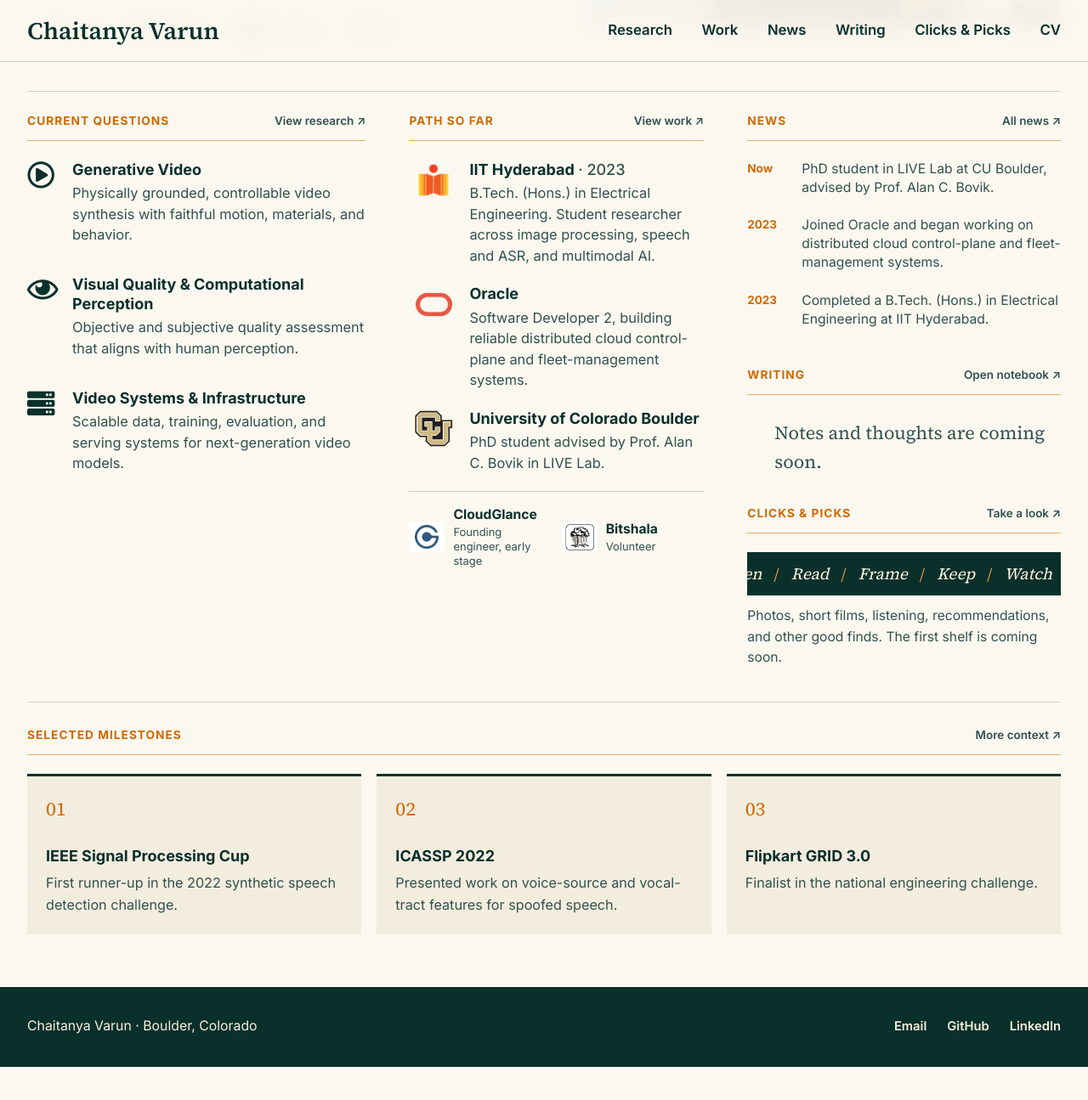
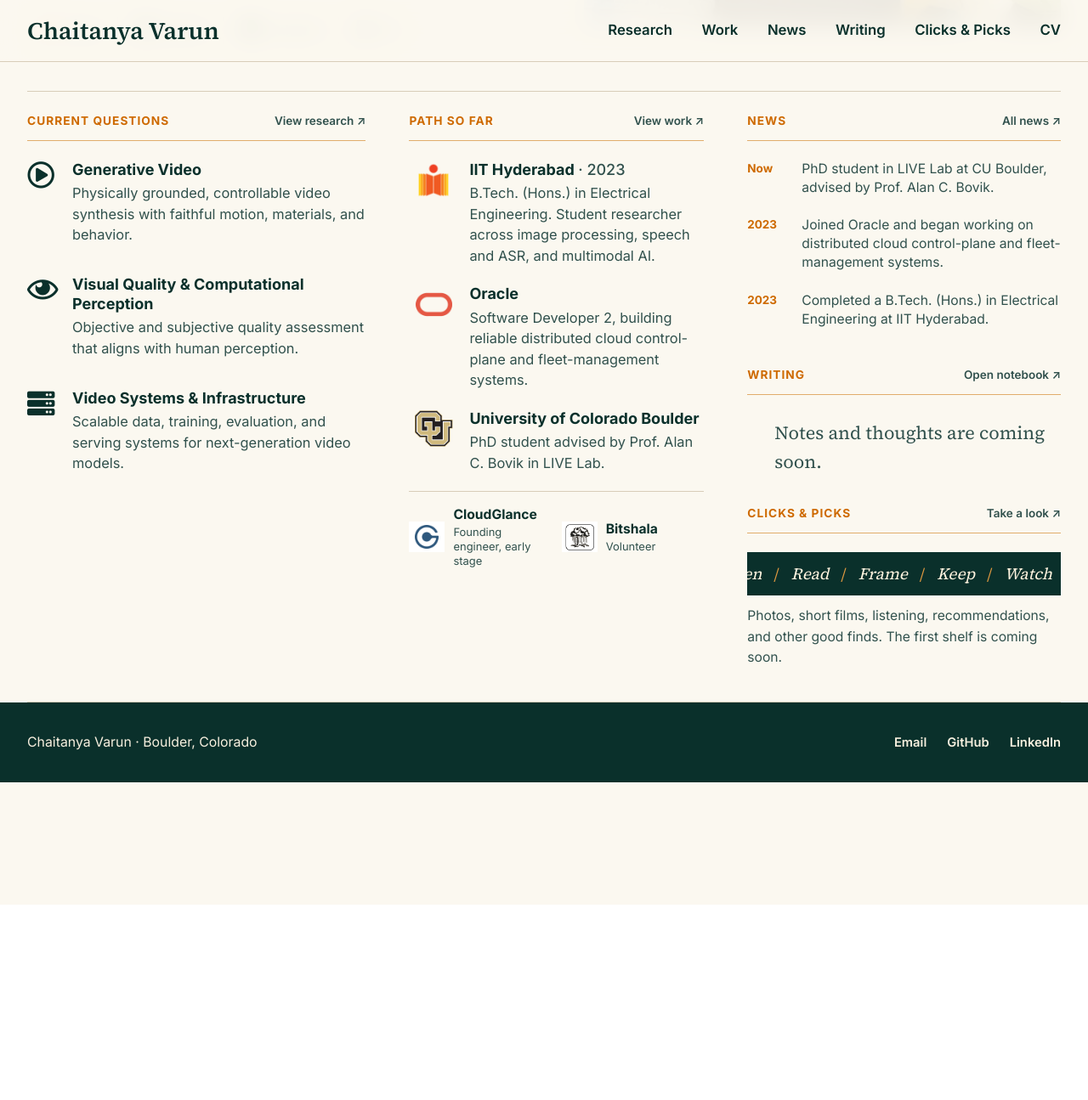
Before and after one commit to Chaitanya-Varun/Chaitanya-Varun.github.io, a Jekyll site: the page built from _pages/about.md, in a window 1280 px wide and 1400 px high, scrolled down 610 px. Shown: the top 1295 px of the window at 85% size. Built offline with Jekyll 4.4.1, drawn with Linux system fonts in a browser that asks for light colours; after the commit the page ends 1675 px from its top, so only the background shows below that.

Commit message:
Remove selected milestones from homepage

```diff
--- a/_layouts/home.html
+++ b/_layouts/home.html
@@ -124,15 +124,3 @@ body_class: home-page
     </section>
   </div>
 </section>
-
-<section class="milestones site-shell" aria-labelledby="milestones-title">
-  <div class="section-kicker">
-    <p id="milestones-title">Selected milestones</p>
-    <a href="{{ '/work/#milestones' | relative_url }}">More context <span aria-hidden="true">↗</span></a>
-  </div>
-  <div class="milestone-grid">
-    <article><span>01</span><h2>IEEE Signal Processing Cup</h2><p>First runner-up in the 2022 synthetic speech detection challenge.</p></article>
-    <article><span>02</span><h2>ICASSP 2022</h2><p>Presented work on voice-source and vocal-tract features for spoofed speech.</p></article>
-    <article><span>03</span><h2>Flipkart GRID 3.0</h2><p>Finalist in the national engineering challenge.</p></article>
-  </div>
-</section>
--- a/_sass/_modern-site.scss
+++ b/_sass/_modern-site.scss
@@ -298,8 +298,7 @@ body.modern-site {
 }
 
 .question-item h2,
-.path-list h2,
-.milestone-grid h2 {
+.path-list h2 {
   margin: 0;
   font-family: var(--body);
   font-size: 1rem;
@@ -500,40 +499,6 @@ body.modern-site {
 
 @keyframes picks-loop {
   to { transform: translateX(-50%); }
-}
-
-.milestones {
-  padding-top: 28px;
-  padding-bottom: 62px;
-}
-
-.milestone-grid {
-  display: grid;
-  grid-template-columns: repeat(3, 1fr);
-  gap: 18px;
-}
-
-.milestone-grid article {
-  min-height: 175px;
-  padding: 22px;
-  background: #f3eddf;
-  border-top: 3px solid var(--ink);
-}
-
-.milestone-grid span {
-  color: var(--accent);
-  font-family: var(--display);
-  font-size: 1.25rem;
-}
-
-.milestone-grid h2 {
-  margin-top: 25px;
-}
-
-.milestone-grid p {
-  margin: 8px 0 0;
-  color: var(--ink-soft);
-  font-size: 0.9rem;
 }
 
 .site-footer {
@@ -877,7 +842,6 @@ body.modern-site {
   }
 
   .notes-column,
-  .milestone-grid,
   .theme-grid,
   .work-grid,
   .achievement-grid,
@@ -925,7 +889,6 @@ body.modern-site {
 
   .home-overview,
   .notes-column,
-  .milestone-grid,
   .theme-grid,
   .work-grid,
   .achievement-grid,
@@ -949,10 +912,6 @@ body.modern-site {
 
   .community-list {
     grid-template-columns: 1fr;
-  }
-
-  .milestone-grid article {
-    min-height: 145px;
   }
 
   .site-footer__inner {
```
